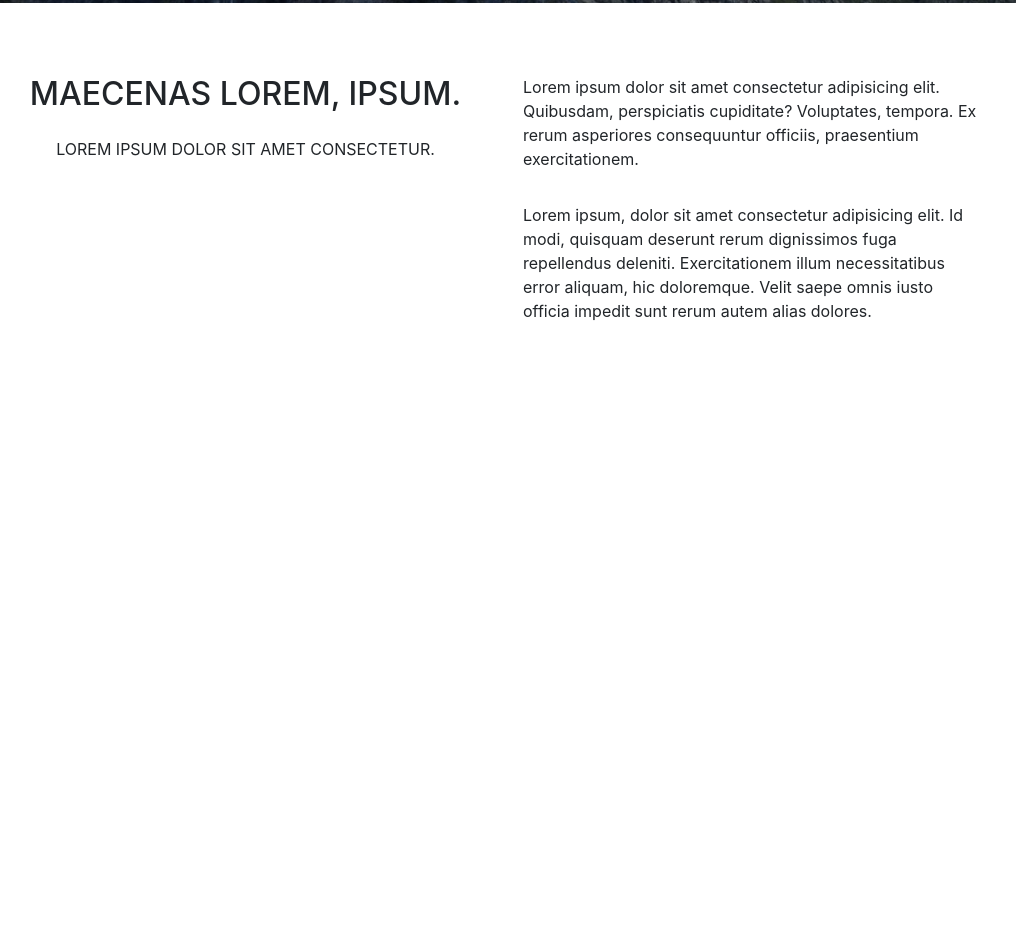
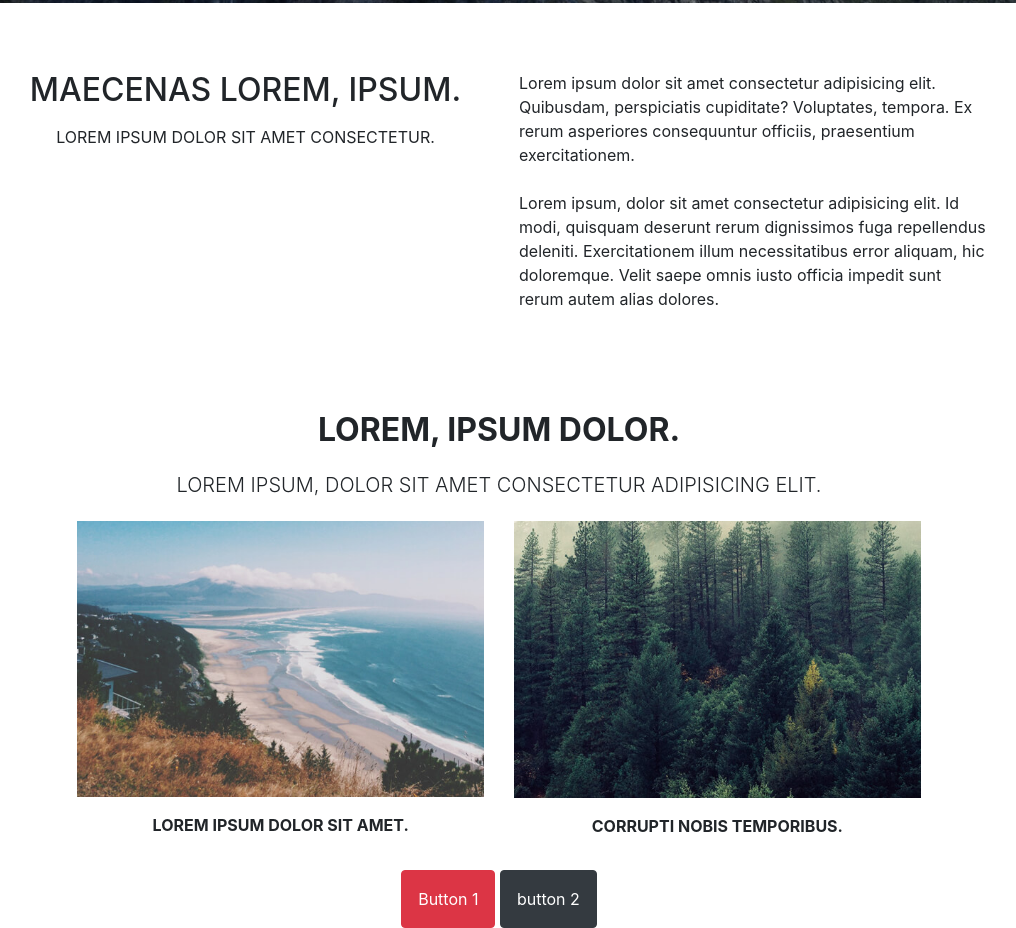
Before and after one commit to dawiteu/html-sass-bootstrap-spatial, a website: page index.html in a window 1280 px wide. Shown: the part 557-1485 px from the top of the page, without its empty margins (141-1157 px from the left). Before the commit the page ends 968 px from the top, so only its background shows below. Drawn offline with nearby package versions, Linux system fonts and the light colour scheme.

Commit message:
section gal

```diff
--- a/index.html
+++ b/index.html
@@ -34,19 +34,20 @@
 
     </header>
 
-    <section class="container ">
+
+    <section id="text" class="container">
 
         <div class="row mx-auto p-5">
             <div class="col-md-12 col-lg-6 p-3 text-center text-uppercase">
-                <h2 class="p-2">Maecenas Lorem, ipsum.</h2>
-                <p class="p-2">Lorem ipsum dolor sit amet consectetur.</p>
+                <h2 class="p-1">Maecenas Lorem, ipsum.</h2>
+                <p class="p-1">Lorem ipsum dolor sit amet consectetur.</p>
             </div>
 
             <div class="col-md-12 col-lg-6 p-3">
-                <p class="p-2">
+                <p class="p-1">
                     Lorem ipsum dolor sit amet consectetur adipisicing elit. Quibusdam, perspiciatis cupiditate? Voluptates, tempora. Ex rerum asperiores consequuntur officiis, praesentium exercitationem.
                 </p>
-                <p class="p-2">
+                <p class="p-1">
                     Lorem ipsum, dolor sit amet consectetur adipisicing elit. Id modi, quisquam deserunt rerum dignissimos fuga repellendus deleniti. Exercitationem illum necessitatibus error aliquam, hic doloremque. Velit saepe omnis iusto officia impedit sunt rerum autem alias dolores.
                 </p>
             </div>
@@ -55,6 +56,29 @@
     </section>
 
 
+    <section class="gallerie mt-3 text-center text-uppercase">
+
+        <h2 class="font-weight-bold px-3">Lorem, ipsum dolor.</h2>
+        <h5 class="font-weight-light py-3">Lorem ipsum, dolor sit amet consectetur adipisicing elit.</h5>
+
+        <div class="row justify-content-center">
+
+            <div class="col-sm-12 col-md-6 col-lg-4">
+                <img src="public/img/pic02.jpg" alt="Photo 2" class="img-fluid">
+                <p class="py-3 text-center font-weight-bold">Lorem ipsum dolor sit amet.</p>
+            </div>
+
+            <div class="col-sm-12 col-md-6 col-lg-4">
+                <img src="public/img/pic03.jpg" alt="Photo 3" class="img-fluid">
+                <p class="py-3 text-center font-weight-bold">Corrupti nobis temporibus.</p>
+            </div>
+
+        </div>
+
+        <button class="btn btn-danger p-3">Button 1</button>
+        <button class="btn btn-dark p-3">button 2</button>
+
+    </section>
 
     <!-- script jquery -->
     <script src="./node_modules/jquery/dist/jquery.js"></script>
```
